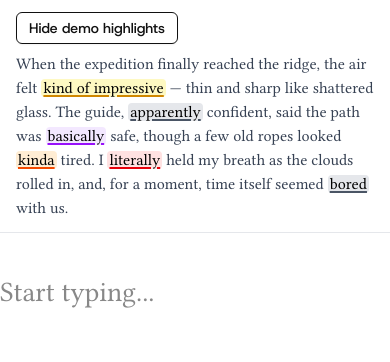
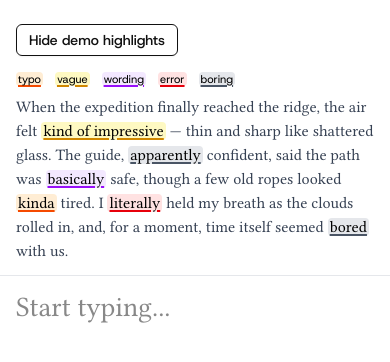
Before and after one commit to azapg/the-last-teacher, a Next.js app: page / in a window 390 px wide. Shown: the top 362 px of the page. Built offline with nearby package versions, Linux system fonts and the light colour scheme.

Commit message:
fix: fix mobile UI/UX problems

```diff
--- a/src/app/page.tsx
+++ b/src/app/page.tsx
@@ -5,10 +5,12 @@ const WRITER_MAX_W = "max-w-5xl";
 
 export default function Home() {
   return (
-    <main className="min-h-screen w-full flex flex-col">
+    <main className="h-screen w-full flex flex-col">
       <DemoBar />
-      <div className="w-full flex justify-center flex-1">
-        <Writer fontSize="clamp(28px,5vw,48px)" className={`pt-10 w-full ${WRITER_MAX_W}`} />
+      <div className="w-full flex-1 min-h-0 flex overflow-hidden">
+        <div className={`mx-auto ${WRITER_MAX_W} w-full h-full px-4 sm:px-6 flex flex-col min-h-0 flex-1`}>
+          <Writer fontSize="clamp(28px,5vw,48px)" className="flex-1 min-h-0" />
+        </div>
       </div>
     </main>
   );
--- a/src/components/DemoBar.tsx
+++ b/src/components/DemoBar.tsx
@@ -73,9 +73,9 @@ export function DemoBar() {
   }, []);
 
   return (
-    <div className="w-full sticky top-0 z-10 bg-white/90 backdrop-blur border-b border-gray-200" style={{ fontFamily: "var(--font-host-grotesk), system-ui, -apple-system, Segoe UI, Roboto, Helvetica, Arial" }}>
-      <div className="max-w-5xl mx-auto px-4 py-3 flex flex-col gap-2">
-        <div className="flex items-center justify-between">
+    <div className="w-full sticky top-0 z-10 border-b border-gray-200" style={{ fontFamily: "var(--font-host-grotesk), system-ui, -apple-system, Segoe UI, Roboto, Helvetica, Arial" }}>
+      <div className="max-w-5xl mx-auto px-4 sm:px-6 py-3 flex flex-col gap-2">
+        <div className="flex items-center justify-between my-3">
           <Button
             type="button"
             variant="outline"
@@ -93,6 +93,14 @@ export function DemoBar() {
             ))}
           </div>
         </div>
+        {/* Mobile legend */}
+        <div className="sm:hidden -mt-1 text-[11px] text-gray-700 flex flex-wrap gap-x-3 gap-y-1">
+          {legend.map((l) => (
+            <span key={l.label} className="inline-flex items-center">
+              <HighlightedText text={l.text} items={l.items as HighlightItem[]} />
+            </span>
+          ))}
+        </div>
         {show && (
           <p className="text-base text-gray-700" style={{ fontFamily: "var(--font-libertinus), serif" }}>
             <HighlightedText text={demoParagraph} items={demoHighlights} />
--- a/src/components/Writer.tsx
+++ b/src/components/Writer.tsx
@@ -20,7 +20,7 @@ export function Writer({
   }, []);
 
   return (
-    <section className={`w-full h-screen bg-white ${className}`}>
+    <section className={`w-full h-full bg-white flex flex-col min-h-0 ${className}`}>
       <textarea
         ref={ref}
         aria-label="Writing area"
@@ -28,7 +28,7 @@ export function Writer({
         spellCheck={false}
         autoCorrect="off"
         autoCapitalize="off"
-        className="w-full h-full resize-none border-0 outline-none focus:outline-none focus:ring-0 bg-transparent text-[#111] leading-snug overflow-auto hide-scrollbar caret-[#888] focus:caret-black caret-blink selection:bg-[#b3b3b3] selection:text-black"
+        className="flex-1 pt-3 w-full h-full resize-none border-0 outline-none focus:outline-none focus:ring-0 bg-transparent text-[#111] leading-snug overflow-auto hide-scrollbar caret-[#888] focus:caret-black caret-blink selection:bg-[#b3b3b3] selection:text-black min-h-0"
         style={{ fontSize, fontFamily: "var(--font-libertinus), serif" }}
       />
     </section>
```
